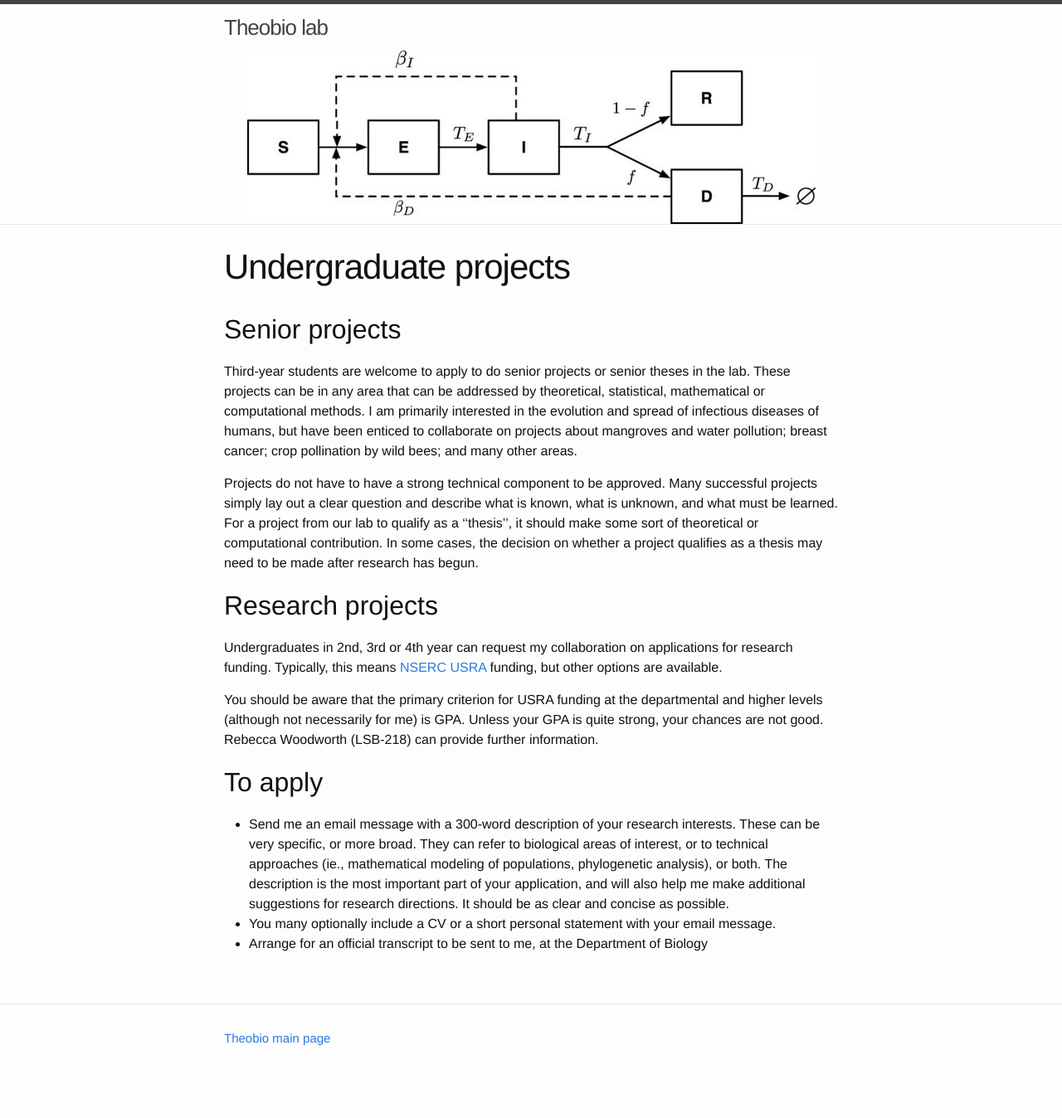
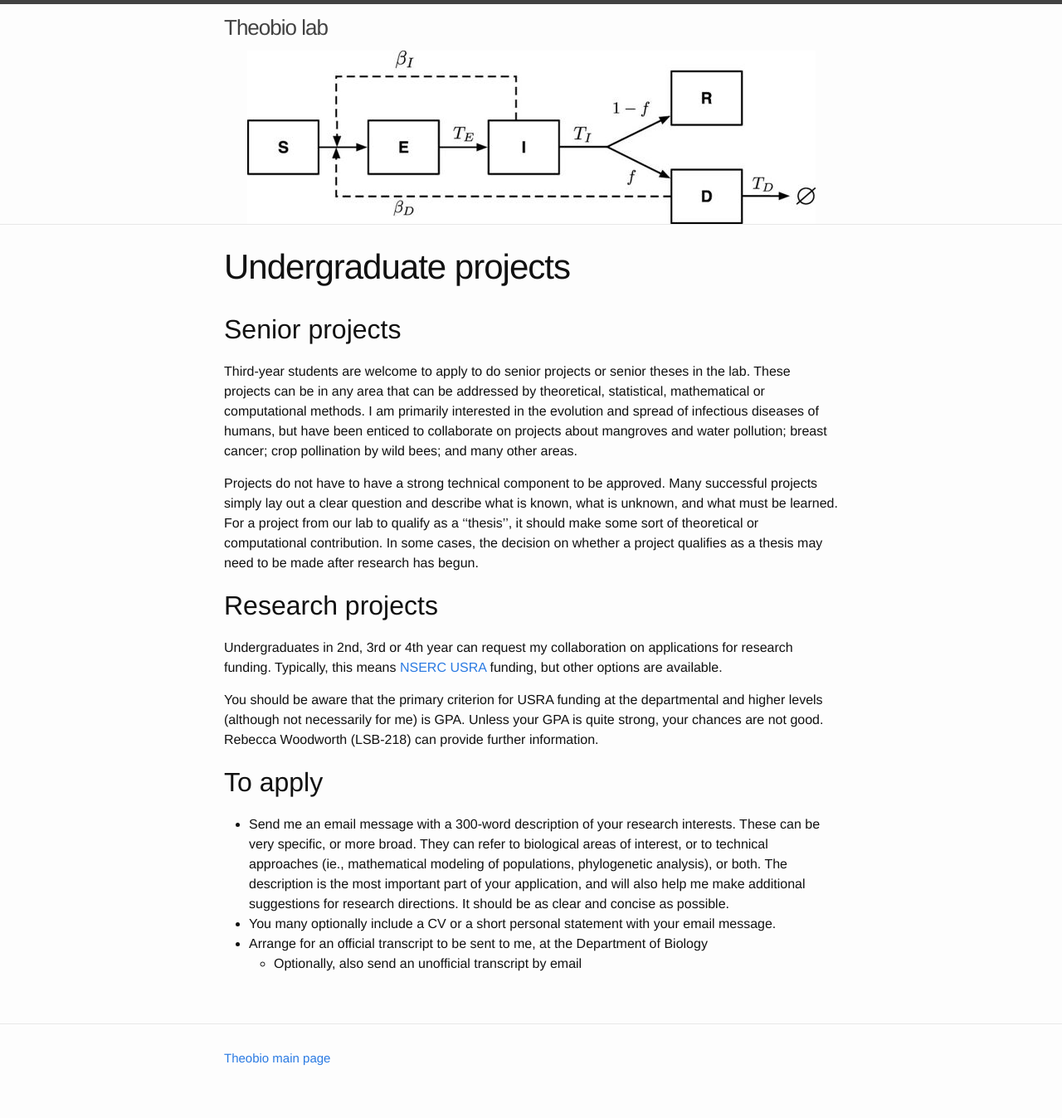
Before and after one commit to mac-theobio/mac-theobio.github.io, a Jekyll site: the page built from jd/undergrad.md, in a window 1280 px wide. Shown: the whole page at 83% size. Built offline with Jekyll 4.4.1, drawn with Linux system fonts in a browser that asks for light colours; before the commit the page ends 1324 px from its top, so only the background shows below that.

Commit message:
Email transcript

```diff
--- a/jd/undergrad.md
+++ b/jd/undergrad.md
@@ -26,6 +26,7 @@ You should be aware that the primary criterion for USRA funding at the departmen
 * Send me an email message with a 300-word description of your research interests.  These can be very specific, or more broad.  They can refer to biological areas of interest, or to technical approaches (ie., mathematical modeling of populations, phylogenetic analysis), or both.  The description is the most important part of your application, and will also help me make additional suggestions for research directions.  It should be as clear and concise as possible.
 * You many optionally include a CV or a short personal statement with your email message.
 * Arrange for an official transcript to be sent to me, at the Department of Biology
+	* Optionally, also send an unofficial transcript by email
 
 {% comment %}
 ### Work on timelines!!
```
